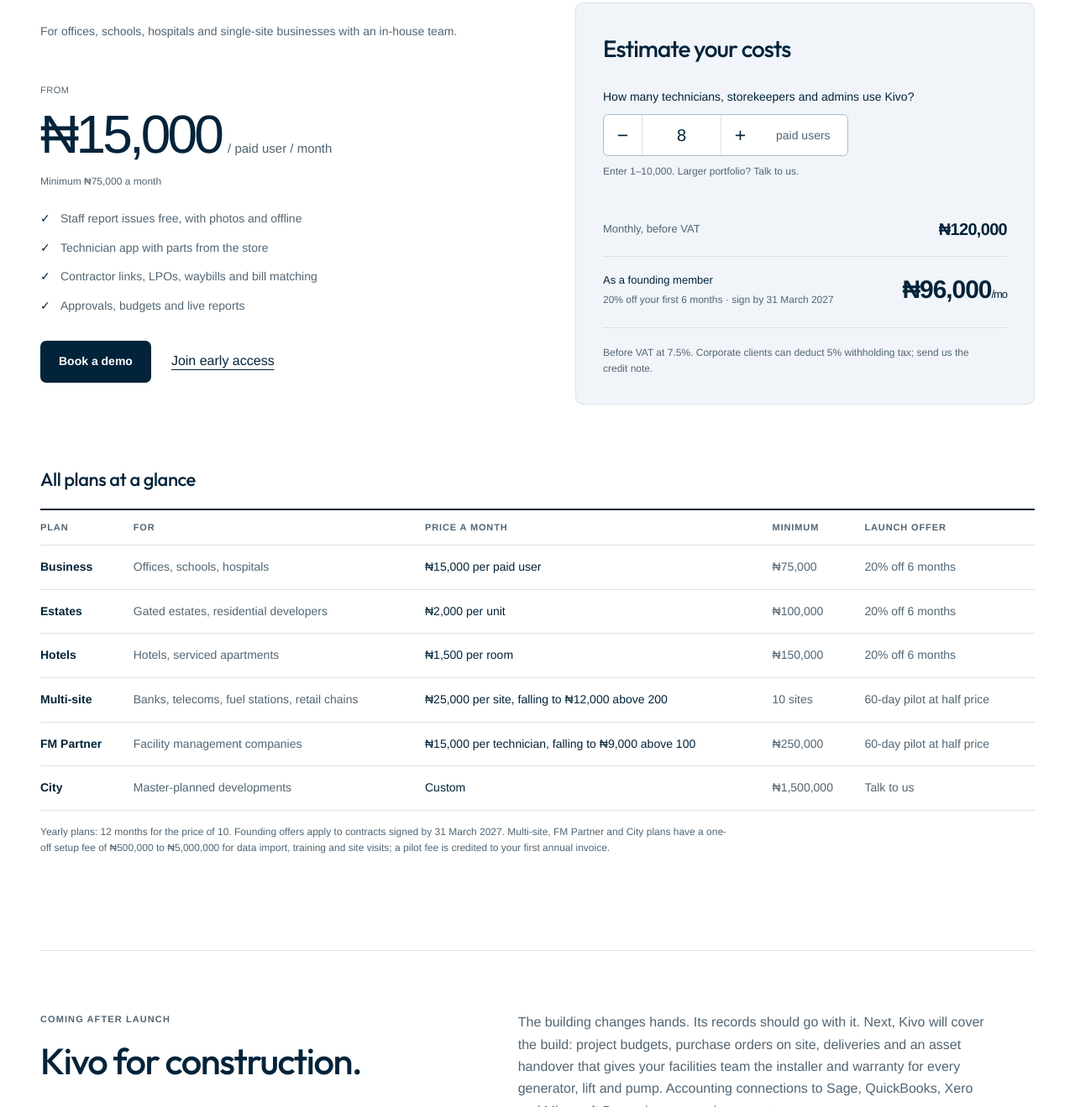
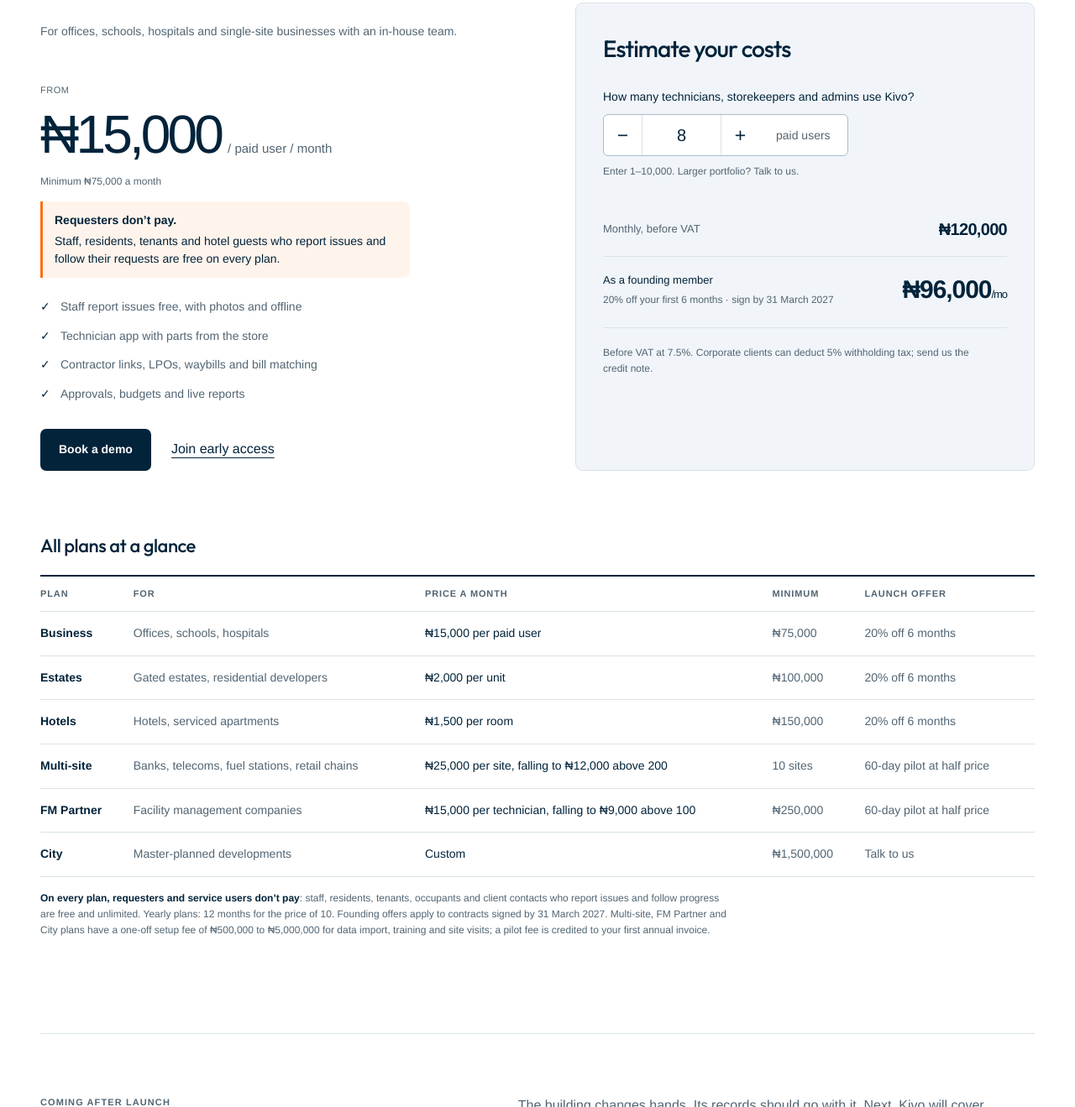
Before and after one commit to YemiOG/landing, a plain HTML site: page public/index.html in a window 1280 px wide. Shown: the part 5505-6824 px from the top of the page at 84% size. Drawn offline with Linux system fonts and the light colour scheme.

Commit message:
Pricing: requesters and service users don't pay, on every plan
Co-Authored-By: Claude Opus 5.5 <noreply@anthropic.com>
Claude-Session: https://claude.ai/code/session_014SJnpxDwj3sERXq2y2114T

```diff
--- a/public/index.html
+++ b/public/index.html
@@ -21,7 +21,7 @@
   <meta name="twitter:card" content="summary_large_image">
   <link rel="icon" href="assets/kivo-icon.svg" type="image/svg+xml">
   <link rel="stylesheet" href="home.css?v=20261113-3">
-  <link rel="stylesheet" href="recraft.css?v=20261127-8">
+  <link rel="stylesheet" href="recraft.css?v=20261127-9">
   <script src="app.js?v=20261127-8" defer></script>
 </head>
 <body class="kivo-home editorial-home">
@@ -198,6 +198,7 @@
         <p class="price-amount"><span id="unit-price">₦15,000</span><span id="price-unit"> / paid user / month</span></p>
         <ul class="price-tiers" id="price-tiers" hidden></ul>
         <p class="monthly-equivalent" id="price-minimum">Minimum ₦75,000 a month</p>
+        <p class="free-requesters"><strong>Requesters don’t pay.</strong> Staff, residents, tenants and hotel guests who report issues and follow their requests are free on every plan.</p>
         <ul class="price-features" id="price-features"></ul>
         <div class="price-actions"><a class="button button-dark" href="https://zoho183.zohobookings.eu/273883000000035071" target="_blank" rel="noopener noreferrer">Book a demo</a><button class="editorial-link" type="button" data-join>Join early access</button></div>
       </div>
@@ -235,7 +236,7 @@
           </tbody>
         </table>
       </div>
-      <p class="glance-note">Yearly plans: 12 months for the price of 10. Founding offers apply to contracts signed by 31 March 2027. Multi-site, FM Partner and City plans have a one-off setup fee of ₦500,000 to ₦5,000,000 for data import, training and site visits; a pilot fee is credited to your first annual invoice.</p>
+      <p class="glance-note"><strong>On every plan, requesters and service users don’t pay</strong>: staff, residents, tenants, occupants and client contacts who report issues and follow progress are free and unlimited. Yearly plans: 12 months for the price of 10. Founding offers apply to contracts signed by 31 March 2027. Multi-site, FM Partner and City plans have a one-off setup fee of ₦500,000 to ₦5,000,000 for data import, training and site visits; a pilot fee is credited to your first annual invoice.</p>
     </div>
   </section>
 
--- a/public/recraft.css
+++ b/public/recraft.css
@@ -886,3 +886,6 @@ button.editorial-link{background:none;border:0;padding:0;cursor:pointer;font:inh
 .chapter{grid-template-columns:minmax(0,1.3fr) minmax(0,.7fr)}
 .chapter-flip{grid-template-columns:minmax(0,.7fr) minmax(0,1.3fr)}
 @media (max-width:980px){.chapter,.chapter-flip{grid-template-columns:1fr}}
+.free-requesters{display:flex;flex-wrap:wrap;gap:4px 6px;margin-top:14px;padding:12px 14px;border-left:3px solid var(--orange);background:#fff4ec;border-radius:0 8px 8px 0;font-size:14px;line-height:1.5;color:var(--navy);max-width:440px}
+.free-requesters strong{font-weight:650}
+.glance-note strong{color:var(--navy)}
```
Also changed, not shown: public/cookies.html (+1 -1 lines), public/privacy.html (+1 -1 lines), public/terms.html (+1 -1 lines).
